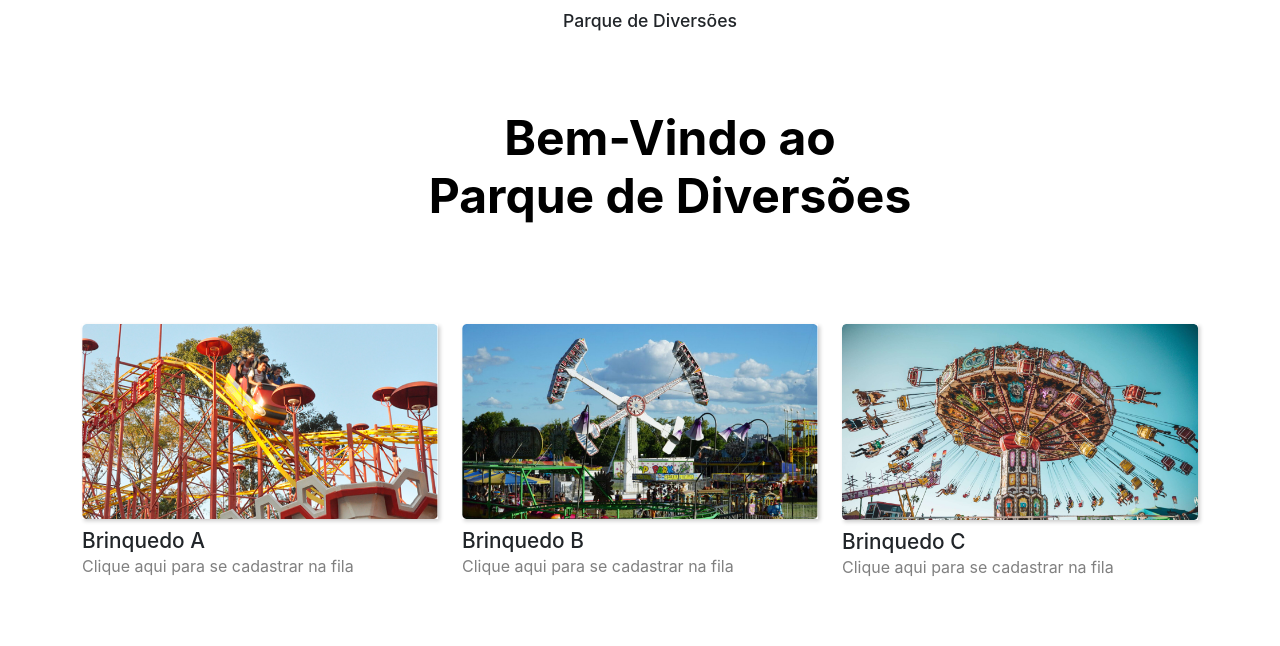
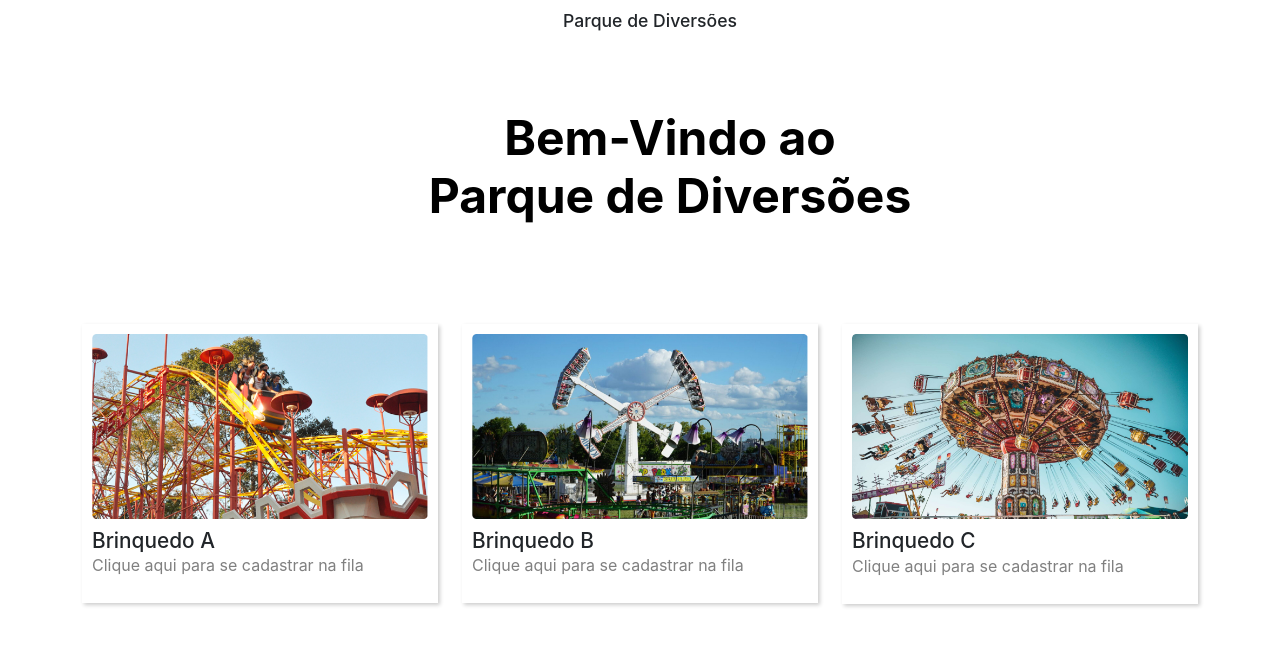
Before and after one commit to gsilva1602/amusement-park, a Flask app: page / in a window 1280 px wide. Shown: the top 646 px of the page. Run offline with Flask 3, Linux system fonts and the light colour scheme; some libraries are stand-ins or nearby versions.

Commit message:
home page css perfoming

```diff
--- a/static/home.css
+++ b/static/home.css
@@ -92,6 +92,31 @@ body {
     margin-top: 100px;
 }
 
+.box {
+    box-shadow: 2px 2px 4px rgba(0, 0, 0, 0.2);
+    padding: 10px;
+    transition: transform 0.3s, font-size 0.3s;
+    text-align: left;
+}
+
+.box img {
+    width: 100%;
+    height: auto;
+    transition: transform 0.3s;
+}
+
+.box h3, .box p {
+    transition: transform 0.3s;
+}
+
+.box:hover {
+    transform: scale(1.05);
+}
+
+.box:hover img {
+    transform: scale(1.05);
+}
+
 h3 {
     font-size: 1.3rem;
     margin-bottom: 0;
@@ -107,19 +132,3 @@ p {
     text-decoration: none;
     color: inherit;
 }
-
-.img-fluid {
-    box-shadow: 2px 2px 4px rgba(0, 0, 0, 0.2);
-    width: 100%;
-    height: auto;
-    transition: transform 0.3s ease;
-}
-
-.img-fluid:hover {
-    transform: scale(1.05);
-}
-
-.toy-image {
-    max-width: 100%;
-    height: auto;
-}
--- a/templates/home.html
+++ b/templates/home.html
@@ -16,25 +16,31 @@
     <div class="container" id="main-container">
         <form action="/choose_toy" method="POST" id="form">
             <div class="row" id="first-row">
-                <div class="col-12 col-md-4 mb-4">
+                <div class="col-md-4 mb-4">
                     <a href="/register_toy_a" class="text-decoration-none">
+                        <div class="box">
                             <img src="/static/img/brinquedo_a.jpg" alt="Brinquedo A" class="img-fluid toy-image" id="A">
                             <h3 class="text-left">Brinquedo A</h3>
                             <p class="text-left">Clique aqui para se cadastrar na fila</p>
+                        </div>
                     </a>
                 </div>
-                <div class="col-12 col-md-4 mb-4">
+                <div class="col-md-4 mb-4">
                     <a href="/register_toy_b" class="text-decoration-none">
+                        <div class="box">
                             <img src="/static/img/brinquedo_b.jpg" alt="Brinquedo B" class="img-fluid toy-image" id="B">
                             <h3 class="text-left">Brinquedo B</h3>
                             <p class="text-left">Clique aqui para se cadastrar na fila</p>
+                        </div>
                     </a>
                 </div>
-                <div class="col-12 col-md-4 mb-4">
+                <div class="col-md-4 mb-4">
                     <a href="/register_toy_c" class="text-decoration-none">
+                        <div class="box">
                             <img src="/static/img/brinquedo_c.jpg" alt="Brinquedo C" class="img-fluid toy-image" id="C">
                             <h3 class="text-left">Brinquedo C</h3>
                             <p class="text-left">Clique aqui para se cadastrar na fila</p>
+                        </div>
                     </a>
                 </div>
             </div>
```
Lines whose indentation alone changed are shown as unchanged.
